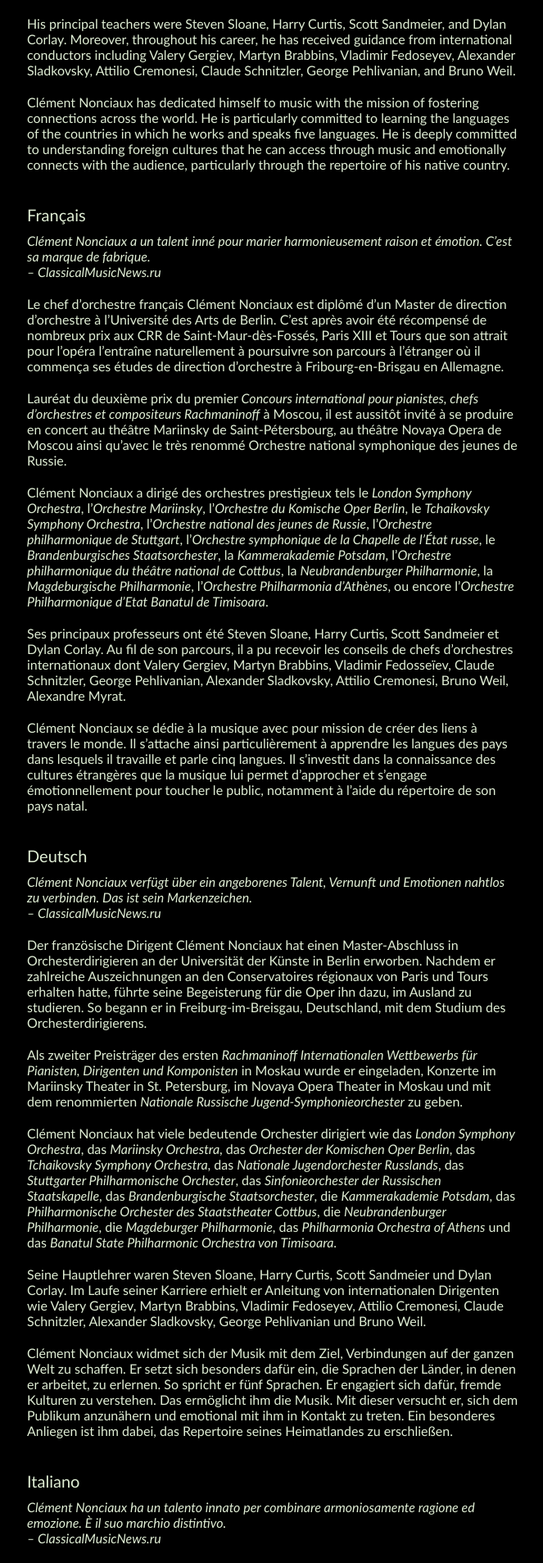
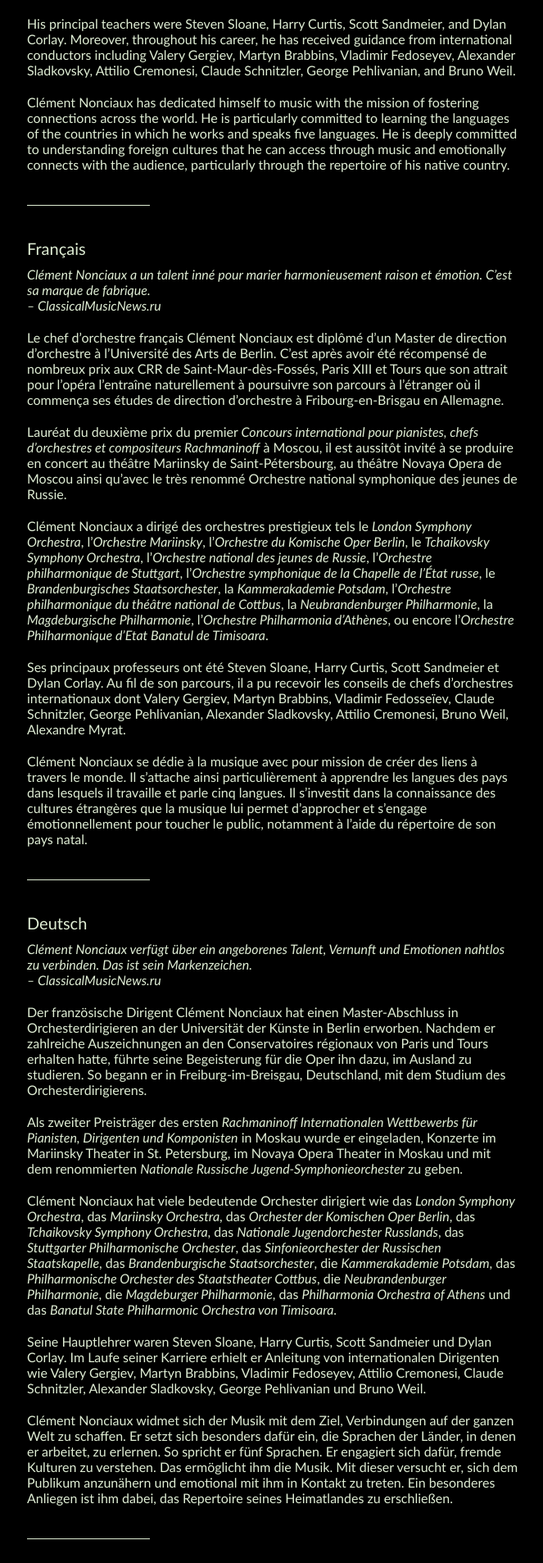
Before and after one commit to martincadoux/clementnonciaux.com, a Jekyll site: the page built from _pages/about.html, in a window 1280 px wide. Shown: the part 737-2644 px from the top of the page at 82% size, without its empty margins (107-770 px from the left). Built offline with Jekyll 4.4.1, drawn with Linux system fonts in a browser that asks for light colours.

Commit message:
Add separator

```diff
--- a/_includes/videos.html
+++ b/_includes/videos.html
@@ -2,7 +2,7 @@
 
 <ul class="videos">
   {% for item in videos %}
-  <li class="videos__item">
+  <li class="videos__item layout-item layout-item--centered">
     <h3 class="videos__title">{{ item.title }}</h3>
 
     <video class="videos__video" controls poster="{{ site.paths.videos }}/{{ item.name }}.jpg" width="560" height="315">
--- a/_pages/about.html
+++ b/_pages/about.html
@@ -19,7 +19,7 @@ title: About - Clément Nonciaux
     </nav>
 
     {% for item in site.data.biography %}
-    <section class="layout-section">
+    <section class="layout-section layout-item">
       {% include biography.html bio=item %}
     </section>
     {% endfor %}
--- a/_sass/base/_layout.scss
+++ b/_sass/base/_layout.scss
@@ -30,6 +30,23 @@
 
   @media (min-width: 40em) {
     display: block;
+  }
+}
+
+.layout-item {
+  & + &::before {
+    content: "";
+    display: block;
+    width: 15rem;
+    height: 0.1rem;
+    margin-block-end: calc(var(--layout-gap) * 2);
+    background-color: var(--color-main);
+  }
+
+  &--centered {
+    & + &::before {
+      margin-inline: auto;
+    }
   }
 }
 
--- a/_sass/components/_videos.scss
+++ b/_sass/components/_videos.scss
@@ -6,18 +6,6 @@
 
   &__title {
     margin-block-end: 0.5rem;
-  }
-
-  &__item {
-    & + &::before {
-      content: "";
-      display: block;
-      width: 10rem;
-      height: 0.1rem;
-      margin: auto;
-      margin-block-end: calc(var(--layout-gap) * 2);
-      background-color: var(--color-main);
-    }
   }
 
   &__video {
```
